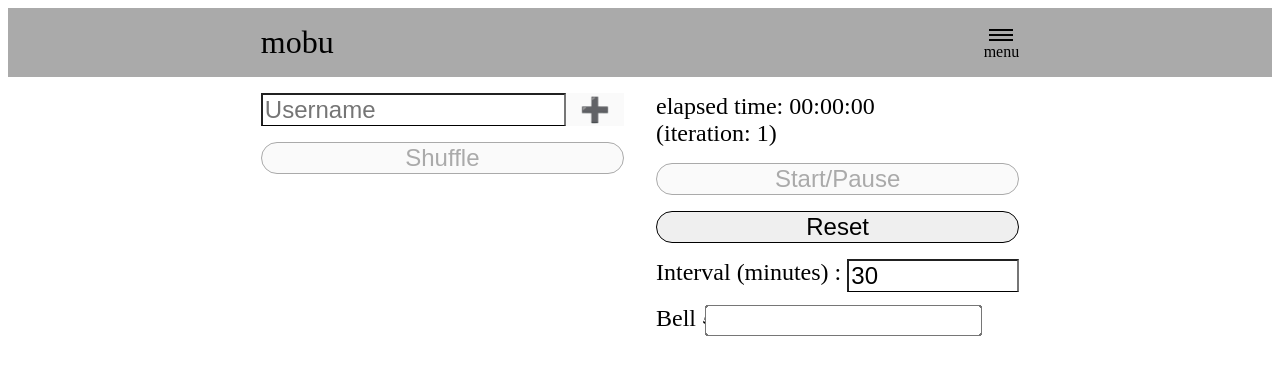
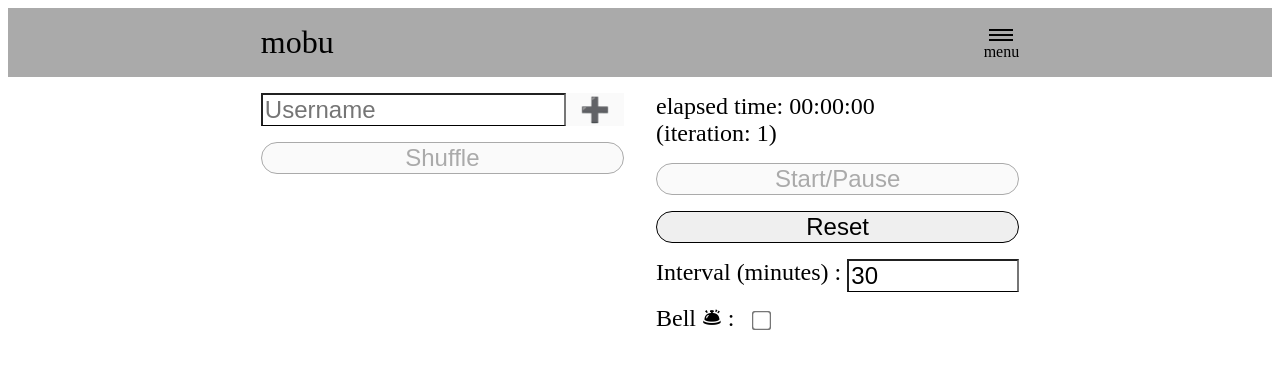
Before and after one commit to mobu-of-the-world/mobu, a React (Create React App) app: page / in a window 1280 px wide. Shown: the top 374 px of the page. Built offline with nearby package versions, Linux system fonts and the light colour scheme.

Commit message:
add missing type specifier

```diff
--- a/src/atoms/Checkbox.tsx
+++ b/src/atoms/Checkbox.tsx
@@ -1,7 +1,7 @@
 import { FC } from "react";
 
 const Checkbox: FC<JSX.IntrinsicElements["input"]> = (props) => {
-  return <input {...props} />;
+  return <input type="checkbox" {...props} />;
 };
 
 export default Checkbox;
```
